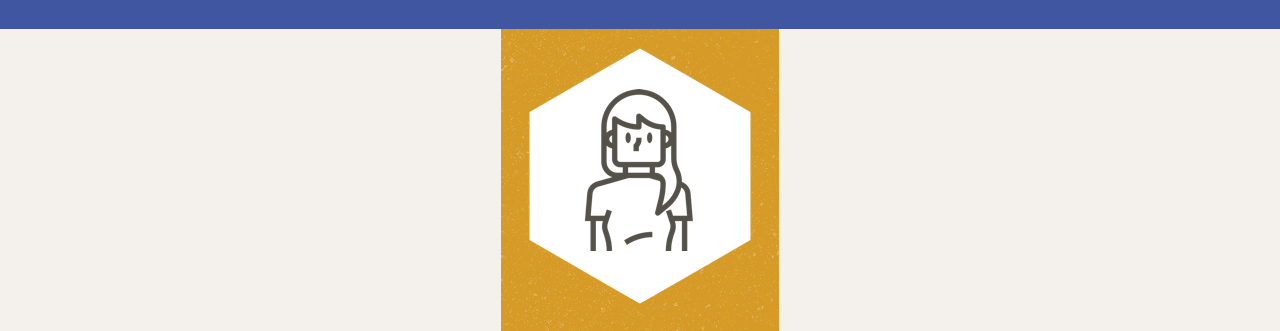
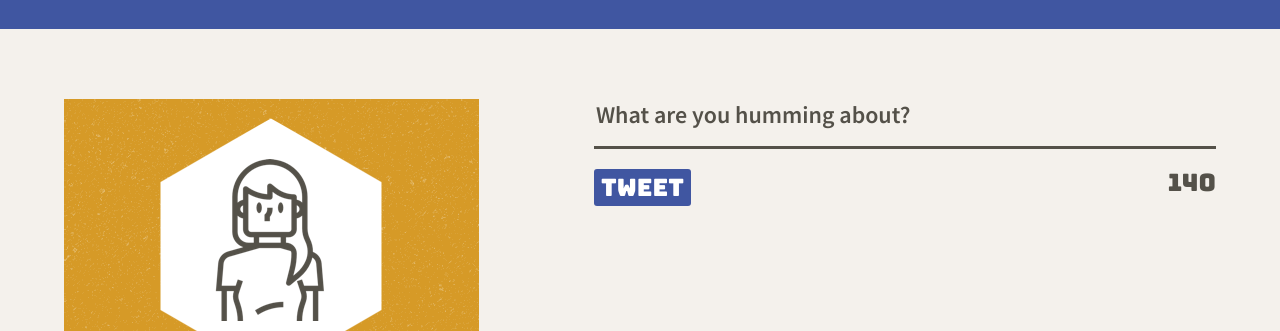
Before and after one commit to ShoroukAziz/my-tweeter, a website: page public/index.html in a window 1280 px wide. Shown: the part 91-422 px from the top of the page. Drawn offline with nearby package versions, Linux system fonts and the light colour scheme; no server answers.

Commit message:
➕ media queries for large screens

```diff
--- a/public/styles/header.css
+++ b/public/styles/header.css
@@ -18,3 +18,12 @@
 .site-header h2 span {
   font-weight: 600;
 }
+
+@media (min-width: 1024px) {
+
+  .site-header {
+    padding-top: unset;
+    height: 400px;
+    flex: 2;
+  }
+}
--- a/public/styles/layout.css
+++ b/public/styles/layout.css
@@ -30,9 +30,38 @@ body {
 /*
  * Additional CSS can be defined below or in other CSS files, as per instructions
  */
+
+.container {
+  display: flex;
+  flex-direction: column;
+  align-items: center;
+  width: 100%;
+}
+
+
 main {
   width: 90%;
   background-color: inherit;
   display: flex;
   flex-direction: column;
+  margin-top: 50px;
+  row-gap: 30px;
 }
+
+
+@media (min-width: 1024px) {
+
+  .container {
+    flex-direction: row;
+    align-items: flex-start;
+    width: 90%;
+    column-gap: 10%;
+    margin-top: 190px;
+  }
+
+  main {
+    margin-top: 0px;
+    flex: 3;
+  }
+
+}
```
